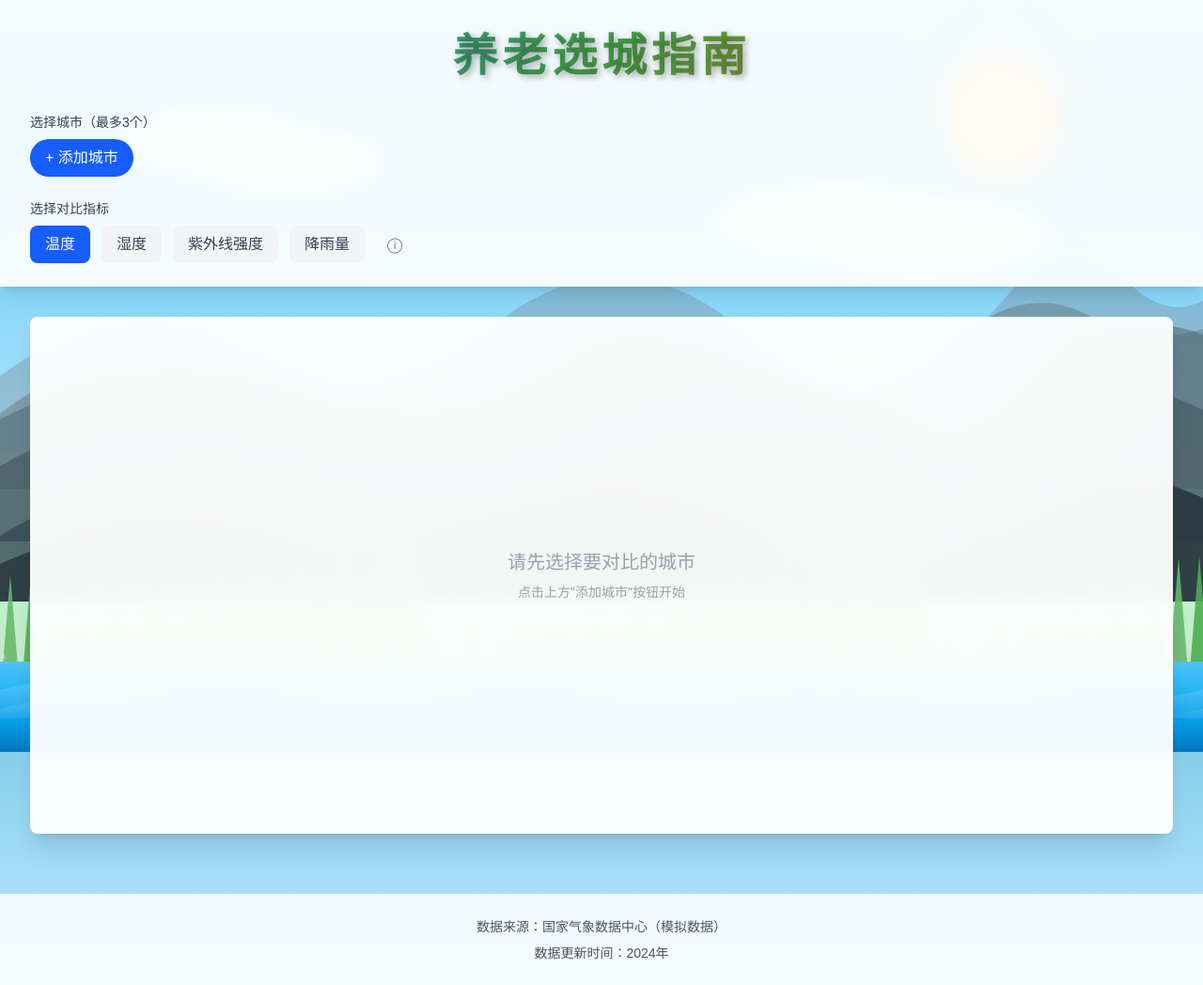
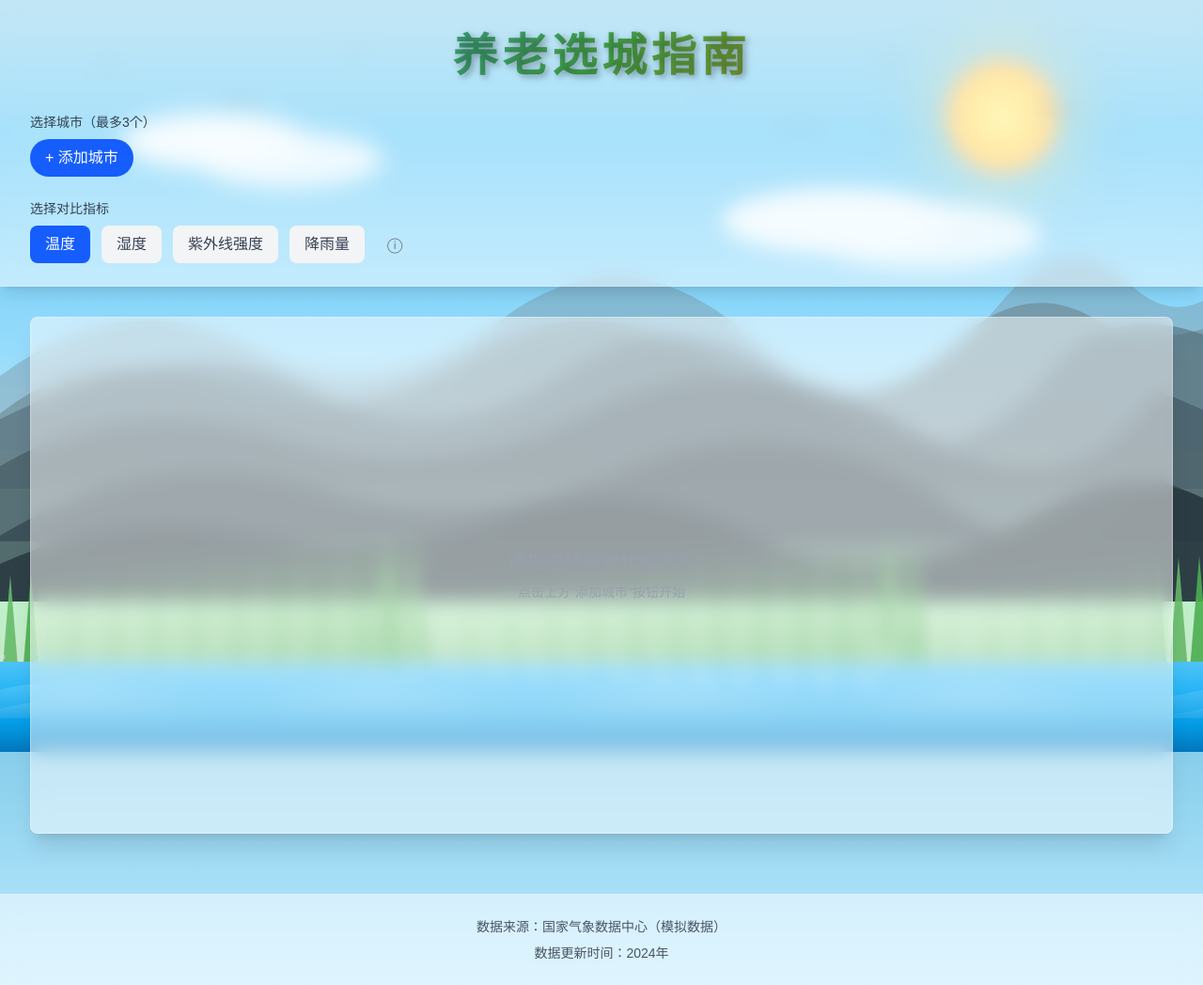
Before and after one commit to zhang-changhe/select-city, a Next.js app: page / in a window 1280 px wide. Shown: the whole page at 94% size. Built offline with nearby package versions, Linux system fonts and the light colour scheme.

Commit message:
feat: 将前景内容区域透明度调整为50%

```diff
--- a/src/app/page.tsx
+++ b/src/app/page.tsx
@@ -580,7 +580,7 @@ export default function Home() {
       <header
         className="shadow-lg border-b border-white/20"
         style={{
-          background: 'rgba(255, 255, 255, 0.92)',
+          background: 'rgba(255, 255, 255, 0.5)',
           backdropFilter: 'blur(10px)',
           position: 'relative',
           zIndex: 10,
@@ -679,7 +679,7 @@ export default function Home() {
         <div
           className="rounded-lg shadow-xl p-6 min-h-[500px]"
           style={{
-            background: 'rgba(255, 255, 255, 0.95)',
+            background: 'rgba(255, 255, 255, 0.5)',
             backdropFilter: 'blur(10px)',
             border: '1px solid rgba(255, 255, 255, 0.3)',
           }}
@@ -712,7 +712,7 @@ export default function Home() {
       <footer
         className="border-t border-white/20 mt-8"
         style={{
-          background: 'rgba(255, 255, 255, 0.85)',
+          background: 'rgba(255, 255, 255, 0.5)',
           backdropFilter: 'blur(10px)',
           position: 'relative',
           zIndex: 10,
@@ -736,7 +736,7 @@ export default function Home() {
           <div
             className="rounded-lg shadow-2xl max-w-2xl w-full max-h-[80vh] overflow-hidden"
             style={{
-              background: 'rgba(255, 255, 255, 0.98)',
+              background: 'rgba(255, 255, 255, 0.5)',
               backdropFilter: 'blur(20px)',
             }}
             onClick={(e) => e.stopPropagation()}
@@ -854,7 +854,7 @@ export default function Home() {
           <div
             className="rounded-lg shadow-2xl max-w-md w-full"
             style={{
-              background: 'rgba(255, 255, 255, 0.98)',
+              background: 'rgba(255, 255, 255, 0.5)',
               backdropFilter: 'blur(20px)',
             }}
             onClick={(e) => e.stopPropagation()}
```
Also changed, not shown: 1 other file (tests, documents, lock files or other folders).
